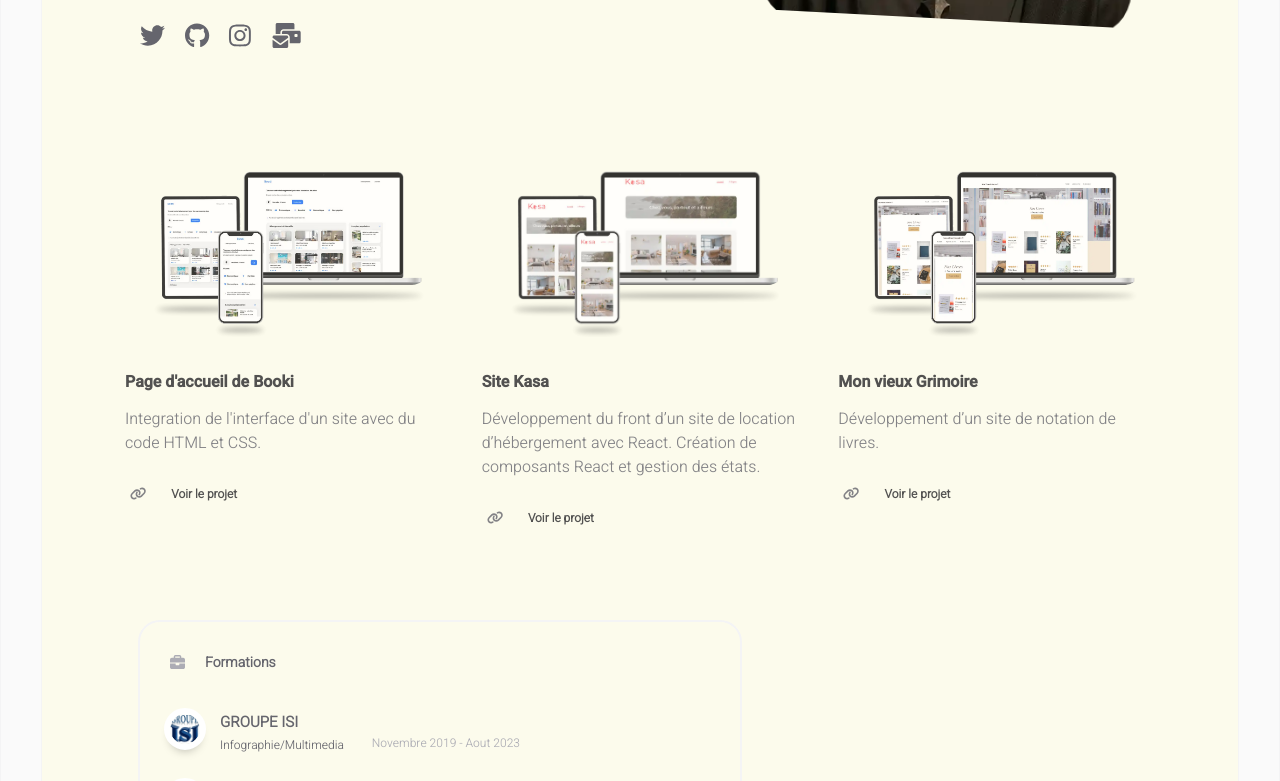
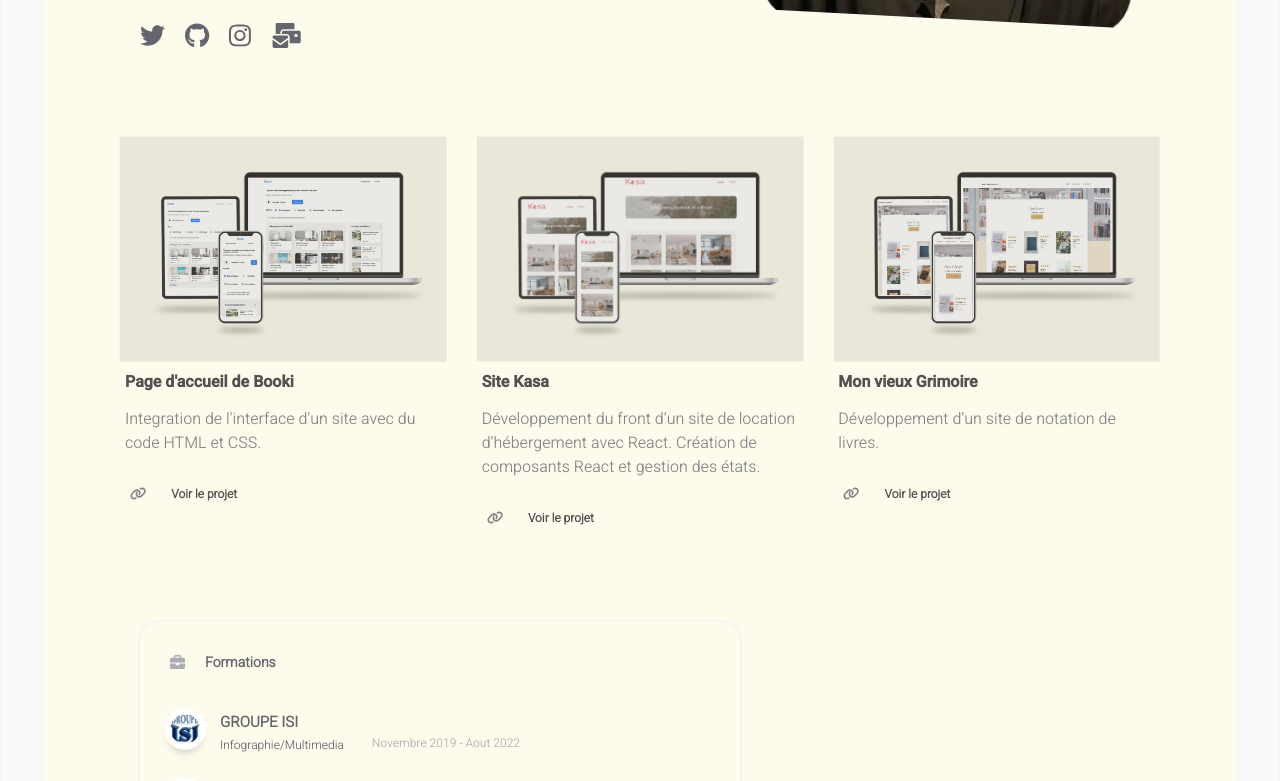
Before and after one commit to DavidAllakedet/mon_portfolio, a React (Create React App) app: page / in a window 1280 px wide. Shown: the part 860-1641 px from the top of the page. Built offline with nearby package versions, Linux system fonts and the light colour scheme; the HTML template or start-up script is replaced by a standard one.

Commit message:
ajout texte sur image projet pour hover

```diff
--- a/src/components/homepage/schools.jsx
+++ b/src/components/homepage/schools.jsx
@@ -23,7 +23,7 @@ const Schools = () => {
 							<div className="school-subtitle">
 								 Infographie/Multimedia
 							</div>
-							<div className="school-duration">Novembre 2019 - Aout 2023</div>
+							<div className="school-duration">Novembre 2019 - Aout 2022</div>
 						</div>
 
 						<div className="school">
--- a/src/components/projects/project.jsx
+++ b/src/components/projects/project.jsx
@@ -20,9 +20,12 @@ const Project = (props) => {
     <React.Fragment>
       <div className="project">
         <div className="project-container">
-          <div className="project-logo" onClick={openModal}>
-          <img src={`/projects/images/${image}`} alt={title} className="main-image" />
+        <div className="project-mockup" onClick={openModal}>
+          <div className="image-container">
+            <img src={`/projects/images/${image}`} alt={title} className="main-image" />
+            <div className="image-text">Ouvrir</div>
           </div>
+        </div>
           <div className="project-title">{title}</div>
           <div className="project-description">{description}</div>
           <div className="project-link">
@@ -38,7 +41,7 @@ const Project = (props) => {
       {modalOpen && (
         <Modal onClose={closeModal} project={props}>
           <div className="modal-content">
-            <img src={image} alt="logo" />
+            <img src={image} alt="mockup" />
             <div className="project-title">{title}</div>
             <div className="project-description">{description}</div>
 
--- a/src/components/projects/styles/project.css
+++ b/src/components/projects/styles/project.css
@@ -32,11 +32,52 @@
 	padding: 10px;
 }
 
-.project-logo {
+.project-mockup {
 	width: 100%;
+	position: relative;
 }
 
-.project-logo img {
+  .image-container {
+	position: relative;
+  }
+
+  .image-text {
+	width: 100%;
+	height: 100%;
+	position: absolute;
+	top: 50%;
+	left: 50%;
+	transform: translate(-50%, -50%);
+	color:transparent ;
+	font-size: 24px;
+	font-weight: 700;
+	background-color: rgba(0, 0, 0, 0.1);
+	padding: 5px;
+	text-align: center;
+	display: flex;
+	justify-content: center;
+	align-items: flex-end;
+  }
+  .image-text:hover {
+	align-items: center;
+	background-color: rgba(0, 0, 0, 0.8);
+	color: white;
+  }
+
+
+
+.project-mockup::before {
+	content: "voire";
+	position: absolute;
+	top: 50%;
+	left: 50%;
+	transform: translate(-50%, -50%);
+	background-color: rgba(255, 255, 255, 0.5);
+	padding: 5px;
+	border-radius: 5px;
+  }
+
+.project-mockup img {
 	width: 100%;
 }
 
--- a/src/pages/contact.jsx
+++ b/src/pages/contact.jsx
@@ -75,7 +75,7 @@ const Contact = () => {
                             ou un commentaire spécifique, n'hésitez pas à m'envoyer un e-mail à
                              <br /> <a href={`mailto:${INFO.main.email}`}>{INFO.main.email}</a> .
                             Vous pouvez également utiliser le formulaire de contact sur mon site Web.
-                            Si vous préférez les réseaux sociaux, vous pouvez me trouver sur
+                            Si vous préférez les réseaux sociaux, vous pouvez me trouver sur   .
                             <a href={INFO.socials.instagram}
                             target="_blank" rel="noreferrer">{INFO.socials.instagram}</a>.
                         </div>
--- a/src/pages/styles/about.css
+++ b/src/pages/styles/about.css
@@ -23,6 +23,7 @@
 
 .about-main {
 	display: flex;
+	gap: 10px;
 }
 
 .about-right-side {
```
